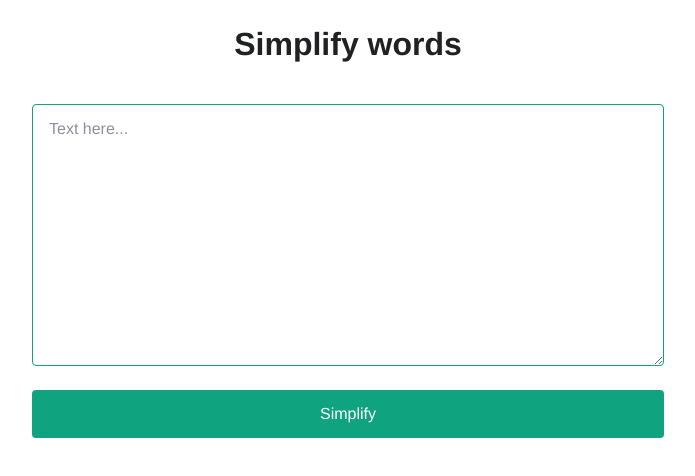
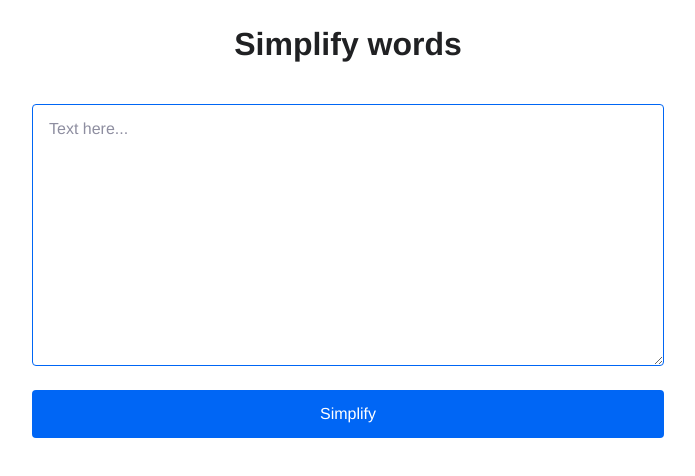
Before and after one commit to walerick/simplify, a React (Create React App) app: page / in a window 1280 px wide. Shown: the top 476 px of the page, without its empty margins (292-987 px from the left). Built offline with nearby package versions, Linux system fonts and the light colour scheme; a web font is replaced by a local one.

Commit message:
color to blue

```diff
--- a/src/index.css
+++ b/src/index.css
@@ -56,7 +56,7 @@
 .home textarea[type="text"] {
   padding: 12px 16px;
   padding-bottom: 200px;
-  border: 1px solid #10a37f;
+  border: 1px solid #0066f5;
   border-radius: 4px;
   margin-bottom: 24px;
 }
@@ -68,7 +68,7 @@
 .home input[type="submit"] {
   padding: 12px 0;
   color: #fff;
-  background-color: #10a37f;
+  background-color: #0066f5;
   border: none;
   border-radius: 4px;
   text-align: center;
```
